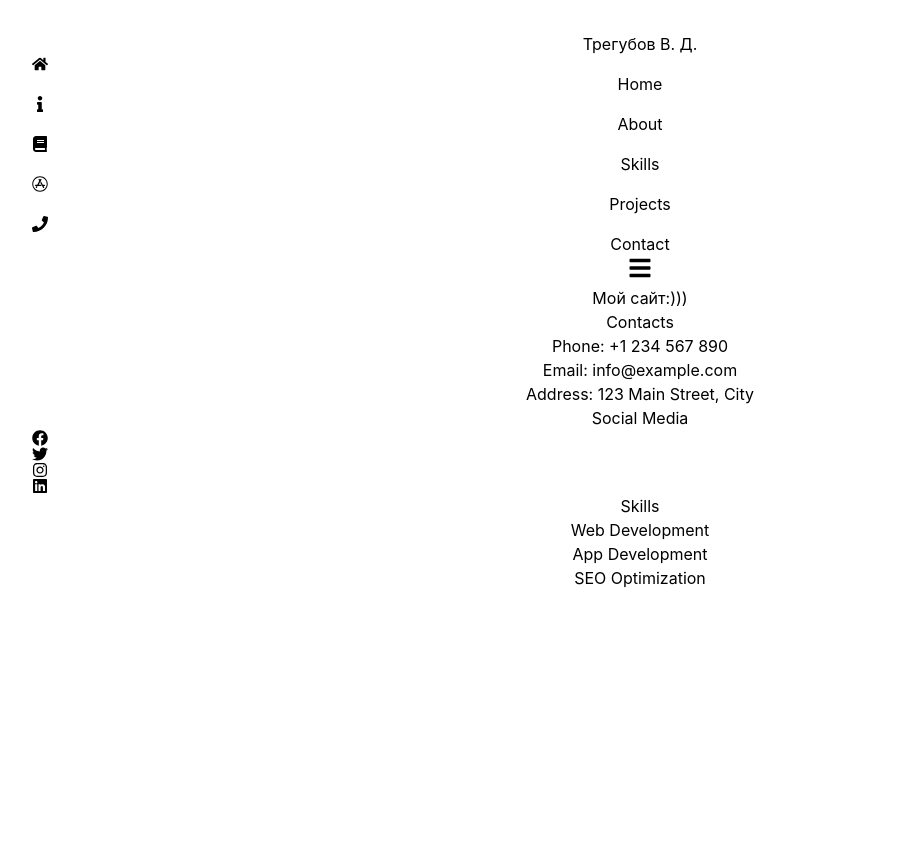
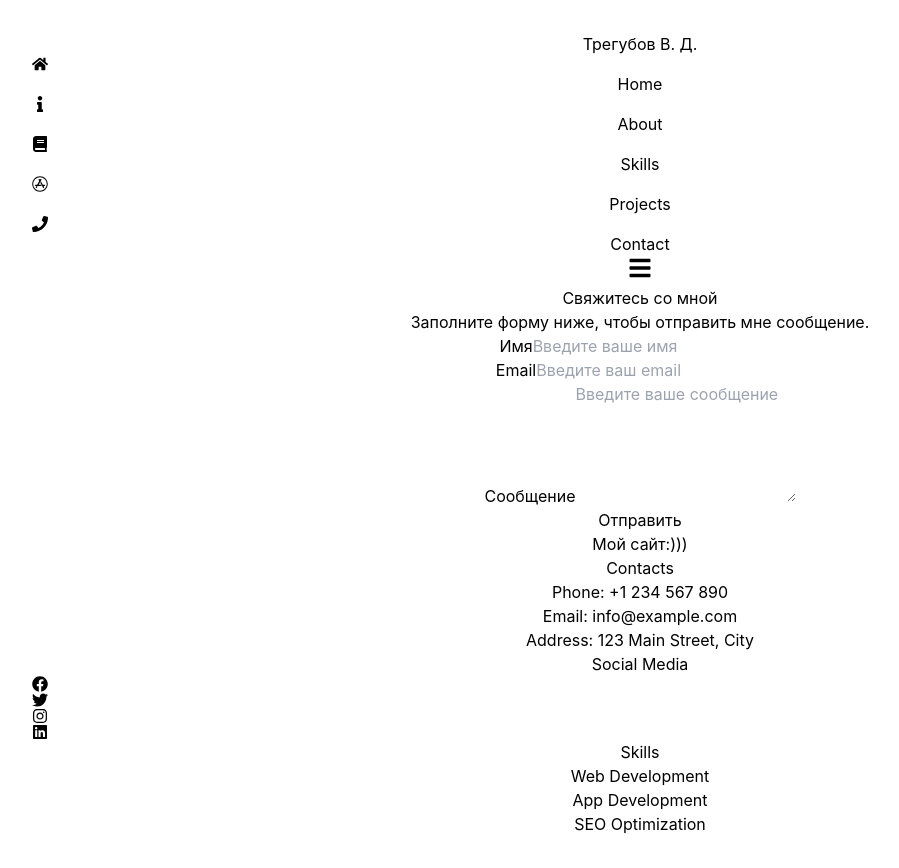
Before and after one commit to morderboy/FrontSiteTS, a React (Vite) app: page /contact in a window 1280 px wide. Shown: the whole page, without its empty margins (0-899 px from the left). Before the commit the page ends 800 px from the top, so only its background shows below. Built offline with nearby package versions, Linux system fonts and the light colour scheme.

Commit message:
add ContactPage

```diff
--- a/src/pages/ContactPage.tsx
+++ b/src/pages/ContactPage.tsx
@@ -1,11 +1,64 @@
-import { Footer } from "../components/Footer"
-import { Header } from "../components/Header"
+import { Footer } from "../components/Footer";
+import { Header } from "../components/Header";
 
 export const ContactPage = () => {
-    return(
-        <>
+    return (
+        <main className="flex flex-col min-h-screen">
             <Header />
+            <div className="flex-grow mb-auto">
+                <div className="flex flex-col items-center justify-center py-10 px-4">
+                    <h1 className="text-3xl font-bold mb-6">Свяжитесь со мной</h1>
+                    <p className="text-lg text-center max-w-2xl mb-8">
+                        Заполните форму ниже, чтобы отправить мне сообщение.
+                    </p>
+                    <form className="w-full max-w-lg">
+                        <div className="mb-4">
+                            <label className="block text-gray-700 text-sm font-bold mb-2" htmlFor="name">
+                                Имя
+                            </label>
+                            <input
+                                className="shadow appearance-none border rounded w-full py-2 px-3 text-gray-700 leading-tight focus:outline-none focus:shadow-outline"
+                                id="name"
+                                type="text"
+                                placeholder="Введите ваше имя"
+                                autoComplete="name"
+                            />
+                        </div>
+                        <div className="mb-4">
+                            <label className="block text-gray-700 text-sm font-bold mb-2" htmlFor="email">
+                                Email
+                            </label>
+                            <input
+                                className="shadow appearance-none border rounded w-full py-2 px-3 text-gray-700 leading-tight focus:outline-none focus:shadow-outline"
+                                id="email"
+                                type="email"
+                                placeholder="Введите ваш email"
+                                autoComplete="email"
+                            />
+                        </div>
+                        <div className="mb-6">
+                            <label className="block text-gray-700 text-sm font-bold mb-2" htmlFor="message">
+                                Сообщение
+                            </label>
+                            <textarea
+                                className="shadow appearance-none border rounded w-full py-2 px-3 text-gray-700 leading-tight focus:outline-none focus:shadow-outline"
+                                id="message"
+                                rows={5}
+                                placeholder="Введите ваше сообщение"
+                            ></textarea>
+                        </div>
+                        <div className="flex items-center justify-between">
+                            <button
+                                className="bg-blue-500 hover:bg-blue-700 text-white font-bold py-2 px-4 rounded focus:outline-none focus:shadow-outline"
+                                type="button"
+                            >
+                                Отправить
+                            </button>
+                        </div>
+                    </form>
+                </div>
+            </div>
             <Footer />
-        </>
-    )
-}
+        </main>
+    );
+};
```
